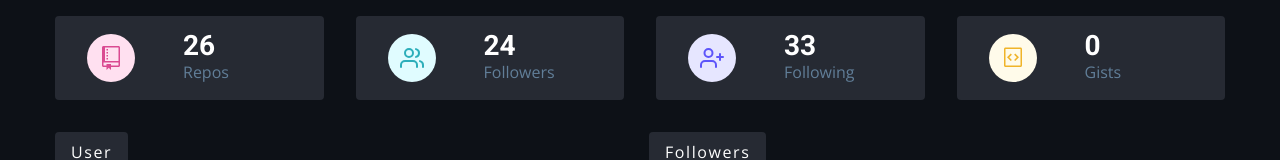
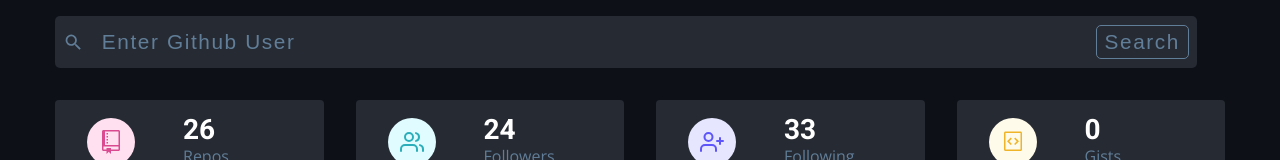
Before and after one commit to isinnur/search-github-users, a React (Create React App) app: page / in a window 1280 px wide. Shown: the top 160 px of the page. Built offline with nearby package versions, Linux system fonts and the light colour scheme.

Commit message:
search component

```diff
--- a/src/components/Search.js
+++ b/src/components/Search.js
@@ -3,7 +3,30 @@
 import { MdSearch } from 'react-icons/md';
 import { GithubContext } from '../context/context';
 const Search = () => {
-  return <h2>search component</h2>;
+  const [user, setUser] = React.useState('');
+  //get things frpm global context
+  const handleSubmit = (e) => {
+    e.preventDefault();
+    console.log(user);
+    if (user) {
+
+
+
+      setUser('');
+    }
+
+  };
+  return <section className='section'>
+    <Wrapper className='section-center'>
+      <form onSubmit={handleSubmit}>
+        <div className='form-control'>
+          <MdSearch />
+          <input type='text' placeholder='Enter Github User' value={user} onChange={(e) => setUser(e.target.value)} />
+          <button type='submit'>Search</button>
+        </div>
+      </form>
+    </Wrapper>
+  </section>;
 };
 
 const Wrapper = styled.div`
@@ -18,7 +41,7 @@
     }
   }
   .form-control {
-    background: var(--clr-white);
+    background-color: #262A33 ;
     display: grid;
     align-items: center;
     grid-template-columns: auto 1fr auto;
@@ -26,30 +49,36 @@
     border-radius: 5px;
     padding: 0.5rem;
     input {
+      background-color: #262A33;
       border-color: transparent;
-      outline-color: var(--clr-grey-10);
       letter-spacing: var(--spacing);
-      color: var(--clr-grey-3);
+      color: #fff;
       padding: 0.25rem 0.5rem;
     }
+
+    input:focus{
+      outline:none;
+    }
+
+
     input::placeholder {
-      color: var(--clr-grey-3);
+      color: var(--clr-grey-5);
       text-transform: capitalize;
       letter-spacing: var(--spacing);
     }
     button {
       border-radius: 5px;
-      border-color: transparent;
+      border:1px solid var(--clr-grey-5);
       padding: 0.25rem 0.5rem;
       text-transform: capitalize;
       letter-spacing: var(--spacing);
-      background: var(--clr-primary-5);
-      color: var(--clr-white);
+      background: #262A33;
+      color: var(--clr-grey-5);
       transition: var(--transition);
       cursor: pointer;
       &:hover {
-        background: var(--clr-primary-8);
-        color: var(--clr-primary-1);
+        background: var(--clr-grey-5);
+        color: #fff;
       }
     }
 
--- a/src/pages/Dashboard.js
+++ b/src/pages/Dashboard.js
@@ -6,7 +6,7 @@
   return (
     <main>
       {/* <Navbar></Navbar> */}
-      {/* <Search /> */}
+      <Search />
       <Info />
       <User />
       <Repos />
```
